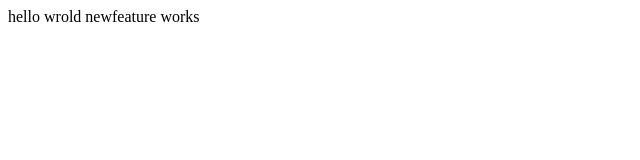
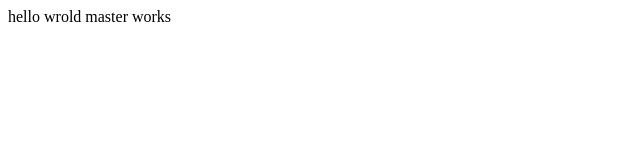
Before and after one commit to HarishPaudel/conflictgit, a plain HTML site: page index.html in a window 1280 px wide. Shown: the full height of the page, 0-640 px from the left. Drawn offline with Linux system fonts and the light colour scheme.

Commit message:
cheges done in master index file

```diff
--- a/index.html
+++ b/index.html
@@ -7,7 +7,7 @@
 </head>
 <body>
 
-    <h> hello wrold newfeature works
+    <h> hello wrold master works
 
     </h>
 
```
